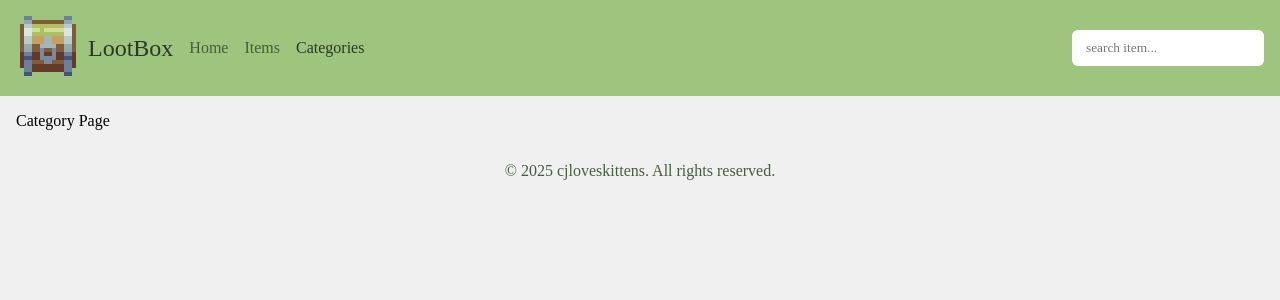
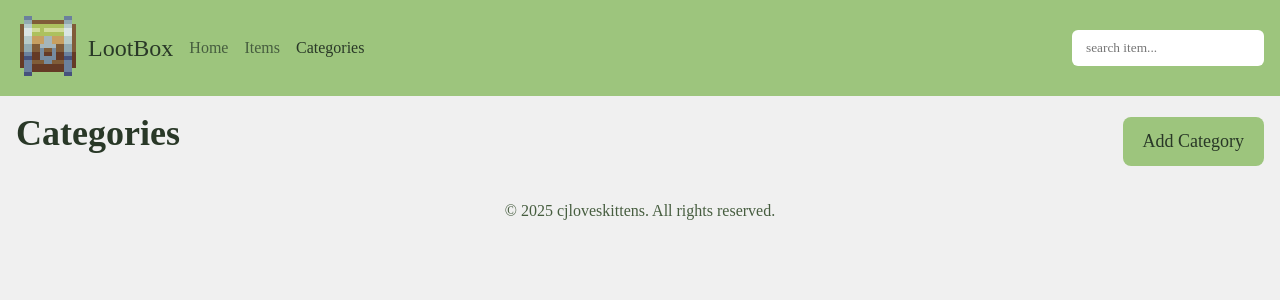
Before and after one commit to cjxo/inventory-app-client, a React (Vite) app: page /categories in a window 1280 px wide. Shown: the top 300 px of the page. Built offline with nearby package versions, Linux system fonts and the light colour scheme; a web font is replaced by a local one.

Commit message:
Fixed (hopefully) pixel art rendering failure

```diff
--- a/src/components/PixelArtCanvas.jsx
+++ b/src/components/PixelArtCanvas.jsx
@@ -3,12 +3,11 @@ import PropTypes from "prop-types";
 
 const PixelArtCanvas = ({ src, alt, scaleX=1, scaleY=1 }) => {
   const canvasRef = useRef();
-  const imgRef = useRef();
 
   useEffect(() => {
     const canvas = canvasRef.current;
     const ctx = canvas.getContext("2d");
-    const img = imgRef.current;
+    const img = new Image();
 
     img.onload = () => {
       const imgWidth = img.width;
@@ -20,6 +19,7 @@ const PixelArtCanvas = ({ src, alt, scaleX=1, scaleY=1 }) => {
       ctx.imageSmoothingEnabled = false;
       ctx.drawImage(img, 0, 0, imgWidth, imgHeight, 0, 0, imgWidth * scaleX, imgHeight * scaleY);
 
+      //alert("Hello");
       // Suppose that we use a nearest-neighbor sampler.
       // My problem is that I want to somehow _retain_ the crisp of the pixel (texel) art, while removing "wobbly" or "irregular"
       // pixel sizes caused by aliasing. This occurs when placing the pixel art on some non-integer position.
@@ -30,11 +30,13 @@ const PixelArtCanvas = ({ src, alt, scaleX=1, scaleY=1 }) => {
       // we want bilinear filtering. When inside (far from) the texel, we use nearest neighbor filtering. How to achieve this? Well, this property does:
       // ctx.imageSmoothingEnabled = false;
     };
-  }, [src]);
+
+    img.src = src;
+  }, [src, scaleX, scaleY]);
 
   return (
     <canvas ref={canvasRef}>
-      <img ref={imgRef} src={src} alt={alt} style={{ display: 'none' }} />
+      {/*<img ref={imgRef} src={src} alt={alt} style={{ display: 'none' }} />*/}
     </canvas>
   );
 };
--- a/src/routes/CategoryPage.jsx
+++ b/src/routes/CategoryPage.jsx
@@ -1,6 +1,14 @@
+import { Link } from "react-router-dom";
+import styles from "../styles/route.module.css";
+
 const CategoryPage = () => {
   return (
-    <>Category Page</>
+    <div className={styles.categoryPage}>
+      <div className="prologue">
+        <h1 className="title">Categories</h1>
+        <Link to="add" className="common-link-style">Add Category</Link>
+      </div>
+    </div>
   );
 };
 
```
